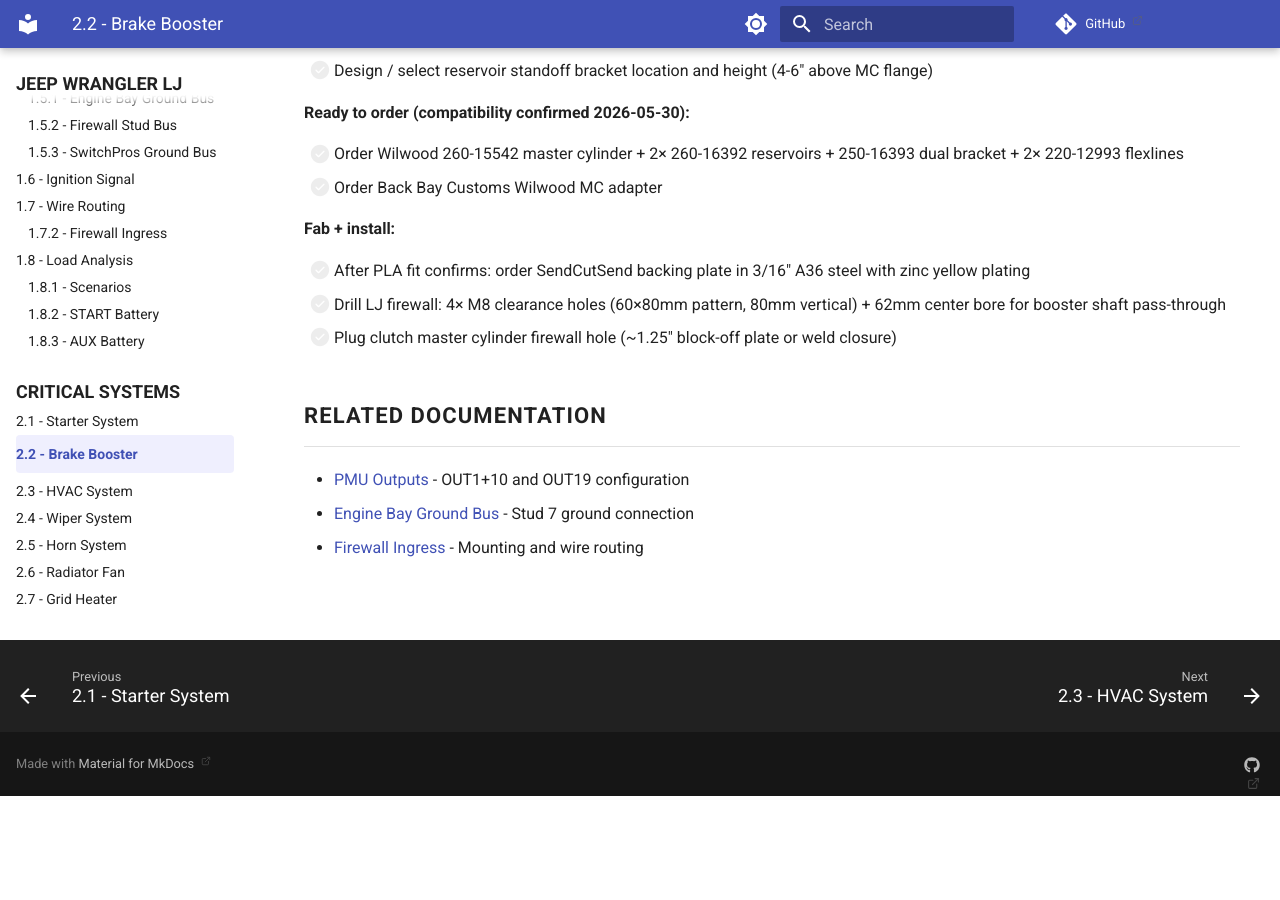
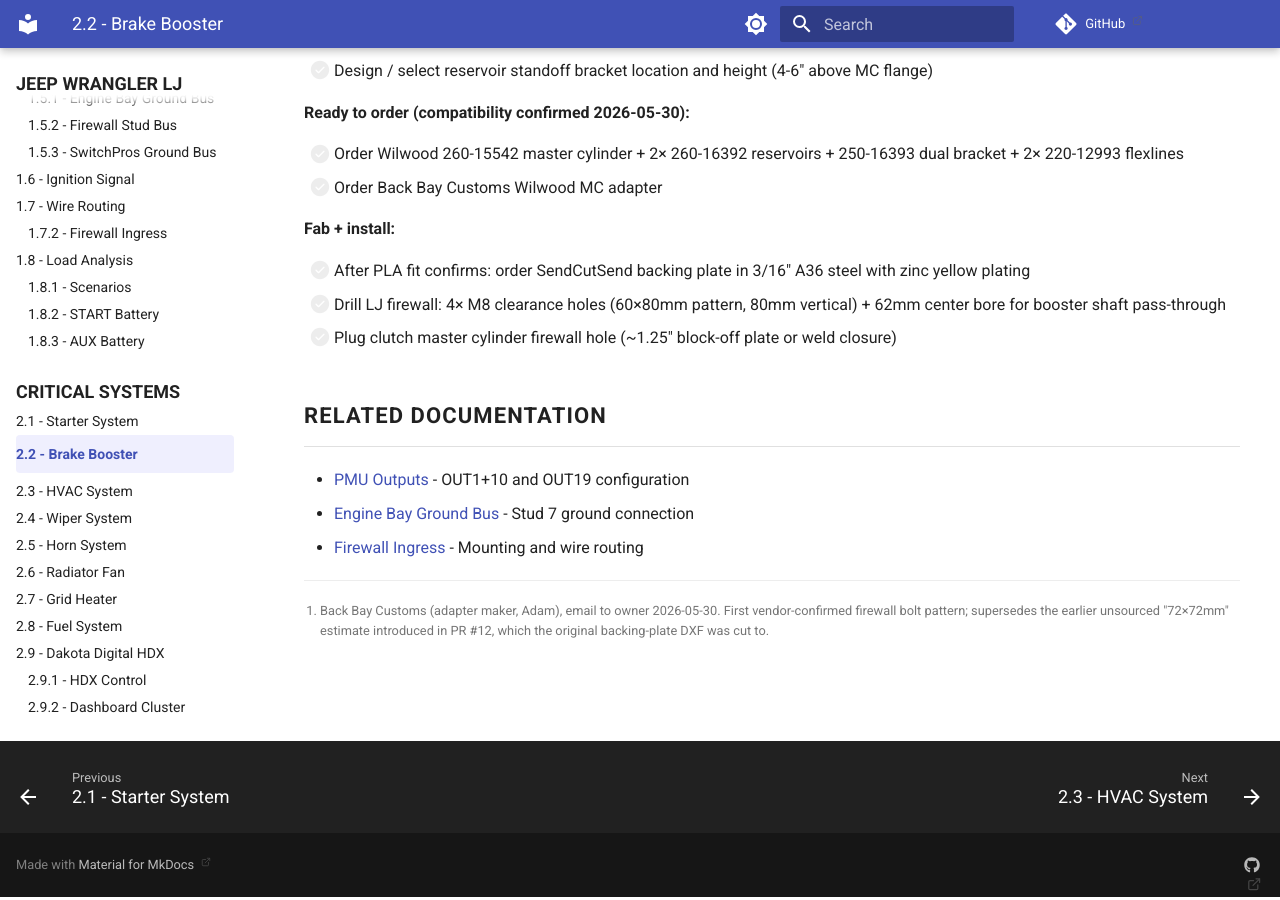
Before and after one commit to sob/drawings, an MkDocs documentation site: the page built from docs/jeep_lj/02-engine-systems/02-brake-booster.md, in a window 1280 px wide and 900 px high, scrolled down 7043 px. Built offline with MkDocs 1.6.1 and Material for MkDocs 9.7.7, drawn with Linux system fonts in a browser that asks for light colours; comment, search, counter and statistics services are not loaded; before the commit the page ends 7842 px from its top, so only the background shows below that; some of the changed text lies outside the part shown.

Commit message:
docs(lj): require source citations for critical facts (footnotes)
Add Core Imperative #7 to the LJ CLAUDE.md: every critical number,
measurement, or fact must carry a source rendered as a page-bottom
footnote, or be marked TBD. Triggered by the unsourced 72x72mm iBooster
firewall pattern that was stated as fact and cut into a DXF before a
vendor corrected it to 60x80mm.

- mkdocs.yml: enable the `footnotes` markdown extension
- CLAUDE.md: new rule with acceptable-source hierarchy + DO/DON'T examples
- brake-booster.md: cite the vendor-confirmed 60x80mm pattern as the first
  worked example of the rule

https://claude.ai/code/session_01FEqkj3fsBofzdESQE34tsx

```diff
--- a/docs/jeep_lj/02-engine-systems/02-brake-booster.md
+++ b/docs/jeep_lj/02-engine-systems/02-brake-booster.md
@@ -46,7 +46,7 @@ The factory Tesla/Honda master cylinder is discarded. The Back Bay Customs adapt
 - Wilwood 260-15542 (1-1/8" Tandem Compact) **is compatible** with the adapter — clears the order blocker.
 - The adapter is designed for the **Honda Accord iBooster only**, *not* the Tesla variant. This build uses the Honda Accord Hybrid donor, so it matches.
 - The 2× remote Wilwood reservoirs are fine with the adapter.
-- The booster's 60×80mm firewall pattern must be mounted with the **80mm dimension vertical**. Back Bay offers a separate adapter for an 80mm-horizontal orientation, but it is **out of stock** as of this writing — design around the 80mm-vertical orientation.
+- The booster's 60×80mm firewall pattern[^bbc-firewall] must be mounted with the **80mm dimension vertical**. Back Bay offers a separate adapter for an 80mm-horizontal orientation, but it is **out of stock** as of this writing — design around the 80mm-vertical orientation.
 
 ## Specifications
 
@@ -239,6 +239,8 @@ See [tail/brake][tail-brake] (PMU lighting flow), [starter][starter] (crank chai
 [evcreate-wiring]: https://www.evcreate.com/wiring-the-ibooster/
 [evcreate-install]: https://www.evcreate.com/installing-the-ibooster/
 [evcreate-donors]: https://www.evcreate.com/ibooster-donor-vehicles/
+[^bbc-firewall]: Back Bay Customs (adapter maker, Adam), email to owner 2026-05-30. First vendor-confirmed firewall bolt pattern; supersedes the earlier unsourced "72×72mm" estimate introduced in PR #12, which the original backing-plate DXF was cut to.
+
 [pmu-outputs]: ../01-power-systems/04-pmu/03-pmu-outputs.md
 [ground-bus]: ../01-power-systems/05-grounding/01-engine-bay-ground-bus.md
 [firewall-ingress]: ../01-power-systems/07-wire-routing/02-firewall-ingress.md
--- a/mkdocs.yml
+++ b/mkdocs.yml
@@ -63,6 +63,7 @@ markdown_extensions:
   - tables
   - attr_list
   - md_in_html
+  - footnotes
   - pymdownx.blocks.html
   - admonition
   - pymdownx.details
```
Also changed, not shown: docs/jeep_lj/CLAUDE.md (+30 -0 lines).
